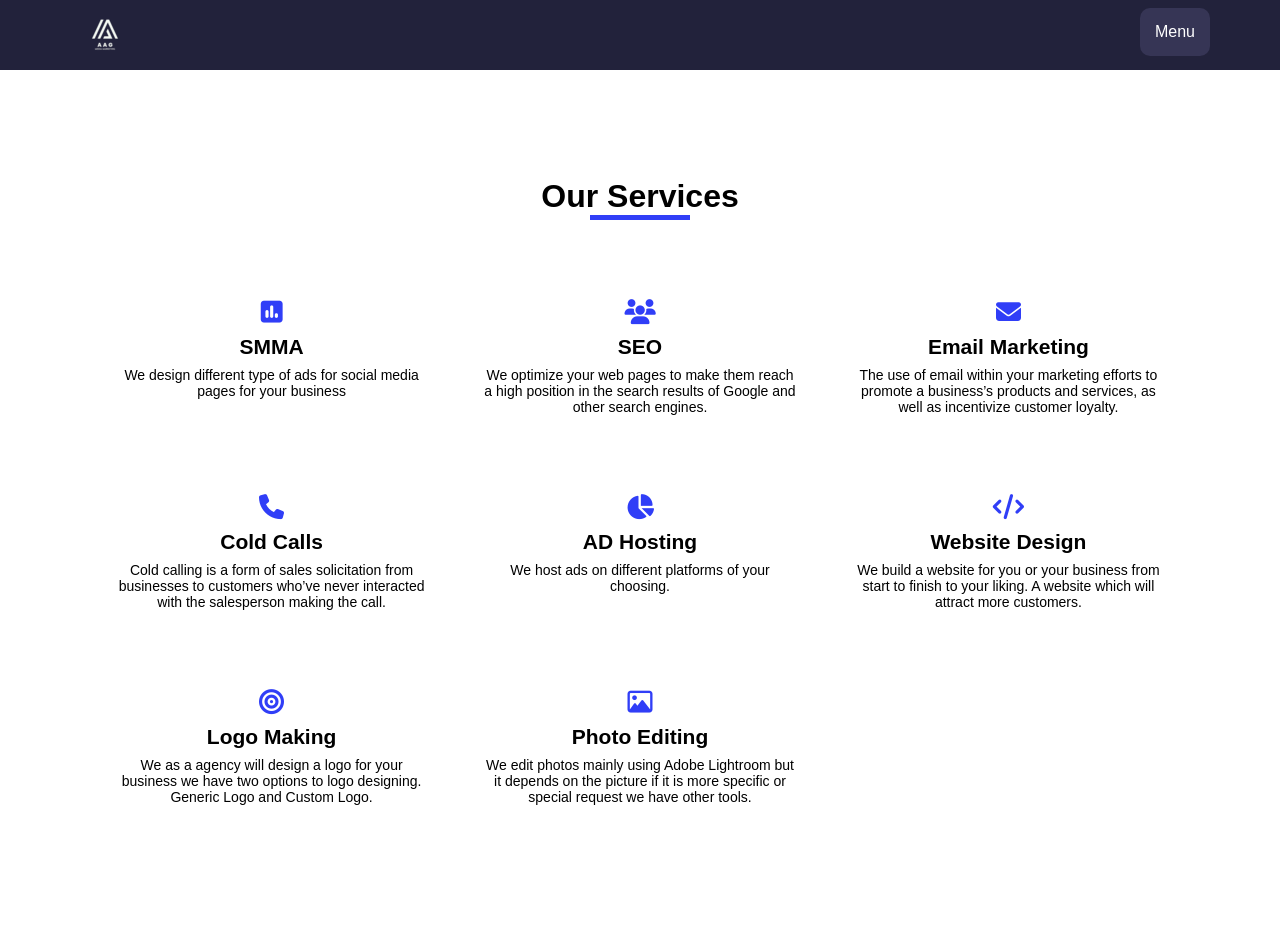
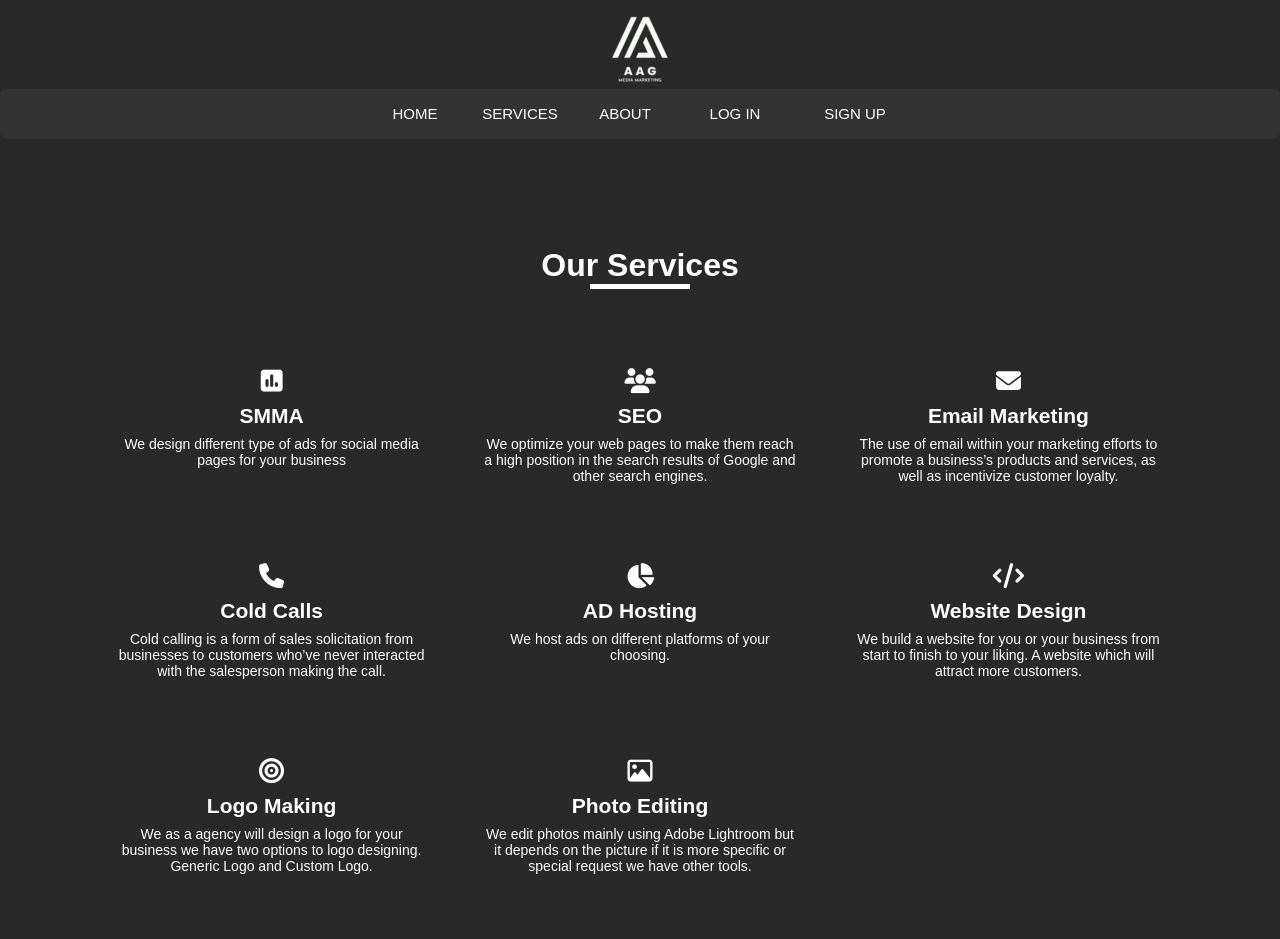
Before and after one commit to adhurimg/AAG-Media, a PHP site: page /Services.html in a window 1280 px wide. Before the commit the page ends 805 px from the top, so only its background shows below. Run offline with PHP 8.4, Linux system fonts and the light colour scheme; some libraries are stand-ins or nearby versions.

Commit message:
Changes
New changes to nav bar also added sign up page

```diff
--- a/Services.html
+++ b/Services.html
@@ -7,20 +7,20 @@
   <script src="https://kit.fontawesome.com/ca029b6aea.js" crossorigin="anonymous"></script>
 </head>
 <link rel="stylesheet" href="style.css">
-<body>
-	<nav>
+<body id="services">
+<div id= "div">
+  <img src="aagbg.png">
+</div>
+<div id="nav">
+  <nav>
 
-    <img src="aag.png">
+    <a href="home.html">Home</a>
+    <a href="Services.html">Services</a>
+    <a href="About.html">About</a>
+    <a href="login.html">Log In</a>
+    <a href="signup.html" id="a">Sign Up</a>
 
-   <div class="dropdown">
-      <button class="dropbtn">Menu</button>
-      <div class="dropdown-content">
-        <a href="login.html">Log In</a>
-        <a href="home.html">Home</a>
-        <a href="Services.html">Services</a>
-        <a href="About.html">About</a>
-      </div>
-    </div>
+    <div class="animation start-home"></div>
   </nav>
 
   <div class="container">
--- a/login.html
+++ b/login.html
@@ -36,6 +36,8 @@
 </div>
 </div>
 
+
+
 <script src="script.js"></script>
 
 </body>
--- a/script.js
+++ b/script.js
@@ -27,3 +27,8 @@ input_fields.forEach(function(input_item){
 		}
 	})
 })
+
+document.getElementById("submitBtn").addEventListener("click", myFunction);
+function myFunction() {
+	window.location.href="index.html";
+}
--- a/style.css
+++ b/style.css
@@ -4,77 +4,71 @@ scroll-behavior: smooth;
 }
 
 #body {
-  background-color: #363555;
+  background-color: #2a292a;
   max-width: 100%;
 }
 .bck {
   background-image: url("bck.jpg");
+
 }
+#div  {
+  display: flex;
+  justify-content: center;
+  margin-top: -20px;
+}
+
 
 .log {
   margin: auto;
   margin-top: 200px;
 }
-#navbar .menu li.active a{
-  color: #fff;
-}
 nav{
-  max-width: 100%;
-  height: 100%;
-  background-color: #22223b;
-  line-height: 5px;
-  padding:0px 70px;
-  z-index: 1;
+  margin: 27px auto 0;
+  position: relative;
+  width: 100%;
+  height: 50px;
+  background-color: #333333;
+  border-radius: 8px;
+  font-size: 0;
+  display: flex;
+  justify-content: center;
+  margin-top: -1px;
 }
 
-.dropbtn {
-  margin-top: 8px;
-  background-color: #363555;
+
+nav a {
+  line-height: 50px;
+  height: 100%;
+  font-size: 15px;
+  display: inline-block;
+  position: relative;
+  z-index: 1;
+  text-decoration: none;
+  text-transform: uppercase;
+  text-align: center;
   color: white;
-  padding: 15px;
-  font-size: 16px;
-  border: none;
-  border-radius: 10px;
-}
-.dropdown {
-  position: relative;
-  display: inline-block;
-  float: right;
+  cursor: pointer;
 }
 
-.dropdown-content {
-  display: none;
-  position: absolute;
-  background-color: #fff;
-  line-height: 50px;
-  min-height: 140px;
-  min-width: 150px;
-  box-shadow: 0px 8px 16px 0px rgba(0, 0, 0, 0.2);
-  z-index: 1;
-  font-size: 20px;
-  border-radius: 10px;
-  margin-left: 10px;
+a:nth-child(1) {
+  width: 100px;
 }
 
-.dropdown-content a {
-  color: black;
-  padding: 12px 16px;
-  text-decoration: none;
-  display: block;
+a:nth-child(2) {
+  width: 110px;
 }
 
-.dropdown-content a:hover {
-  background-color: #ddd;
+a:nth-child(3) {
+  width: 100px;
 }
 
-.dropdown:hover .dropdown-content {
-  display: block;
+a:nth-child(4) {
+  width: 120px;
 }
 
-.dropdown:hover .dropbtn {
-  background-color: #22223b;
+a:nth-child(5) {
+  width: 120px;
 }
-
 
 
 
@@ -172,7 +166,7 @@ nav{
 }
 
 .form .input_wrap .btn.enabled{
-  background: #1dbf7;
+  background: #333333;
   cursor: pointer;
 }
 
@@ -326,8 +320,8 @@ nav{
 
 hr {
   margin-top: 200px;
-  height: 100px;
-  background-color: #22223b;
+  height: 80px;
+  background-color: #333333;
   border: none;
 }
 
@@ -342,7 +336,7 @@ hr {
 }
 
 #body1 {
-  background-color: #363555;
+  background-color: #2a292a;
 }
 
 #about {
@@ -354,7 +348,7 @@ hr {
   height: 400px;
   margin: auto;
   border-radius: 20px;
-  background-color: #22223b ;
+  background-color: #333333 ;
 }
 
 #aag {
@@ -403,10 +397,12 @@ hr {
   font-weight: 600;
   position: relative;
 }
-
+.container h1 {
+  color: #FFFFFF;
+}
 .container h1::after {
   content: '';
-  background: #303ef7;
+  background: #fff;
   width: 100px;
   height: 5px;
   position: absolute;
@@ -419,6 +415,7 @@ hr {
   display: grid;
   grid-template-columns: repeat(auto-fit, minmax(250px, 1fr));
   grid-gap: 30px;
+  color: #FFFFFF;
 }
 
 .Services {
@@ -434,8 +431,9 @@ hr {
 .Services i {
   font-size: 25px;
   margin-bottom: 10px;
-  color: #303ef7;
+  color: #FFFFFF;
 }
+
 
 .Services h2 {
   font-weight: 600;
@@ -443,11 +441,15 @@ hr {
 }
 
 .Services:hover {
-  background: #22223b;
-  color: #fff;
+  background: #fff;
+  color: #000;
   transform: scale(1.05);
 }
 
 .Services:hover i {
-  color: #fff;
+  color: #000000;
 }
+
+#services {
+  background-color: #2a292a;
+}
```
Also changed, not shown: About.html (+9 -9 lines), home.html (+14 -12 lines), signup.html (added, +47 -0 lines), stylesignup.css (added, +93 -0 lines), aagbg.png (added), 1 other file.
